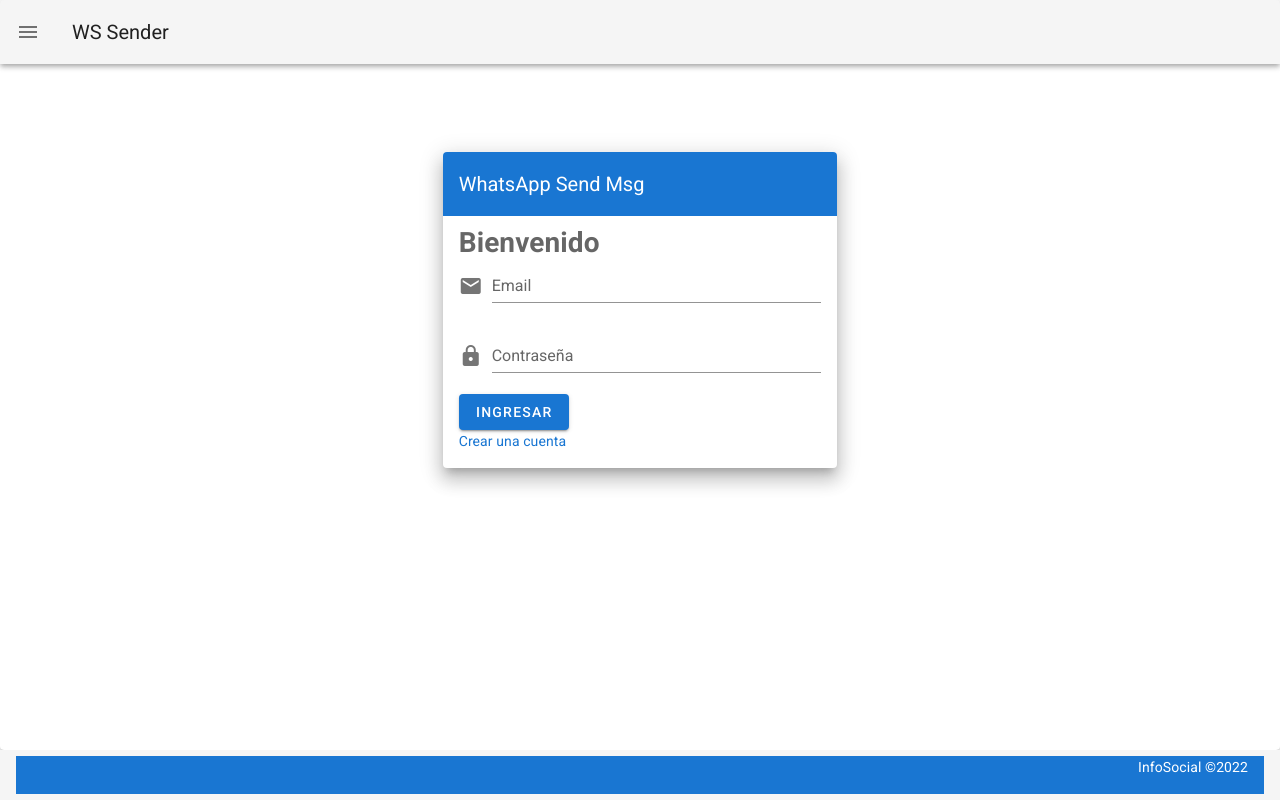
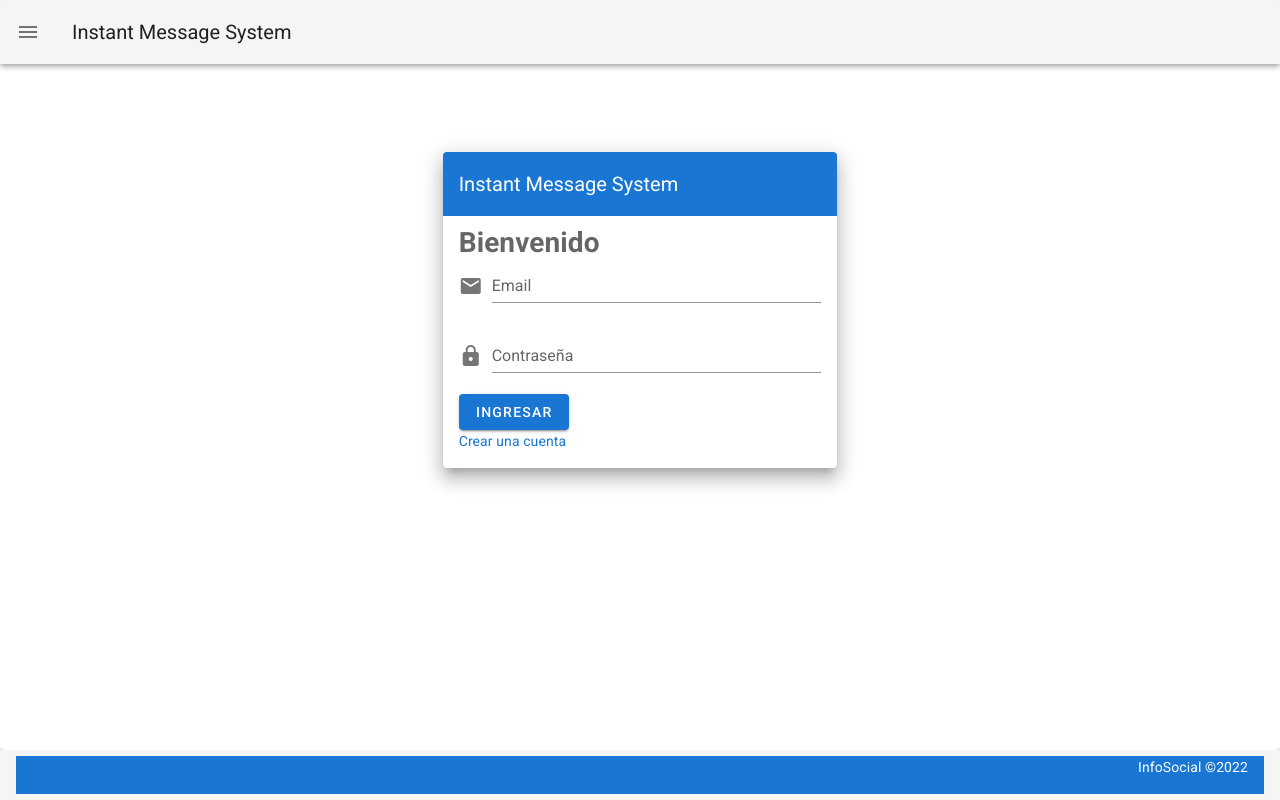
Before and after one commit to cuesto/ws-sender-fe, a Vue app: page / in a window 1280 px wide. Built offline with nearby package versions, Linux system fonts and the light colour scheme; no server answers; what vue-sweetalert2 would draw is missing.

Commit message:
label change

```diff
--- a/src/App.vue
+++ b/src/App.vue
@@ -82,7 +82,7 @@
         </v-navigation-drawer>
         <v-app-bar app>
             <v-app-bar-nav-icon @click="drawer = !drawer"></v-app-bar-nav-icon>
-            <v-toolbar-title>WS Sender</v-toolbar-title>
+            <v-toolbar-title>Instant Message System</v-toolbar-title>
         </v-app-bar>
         <v-main>
             <v-container fluid fill-height>
--- a/src/components/Login.vue
+++ b/src/components/Login.vue
@@ -5,7 +5,7 @@
             <v-col cols="12" sm="8" md="4">
                 <v-card class="elevation-12">
                     <v-toolbar color="primary" dark flat>
-                        <v-toolbar-title>WhatsApp Send Msg</v-toolbar-title>
+                        <v-toolbar-title>Instant Message System</v-toolbar-title>
                         <div class="flex-grow-1"></div>
                     </v-toolbar>
                     <v-card-text>
```
